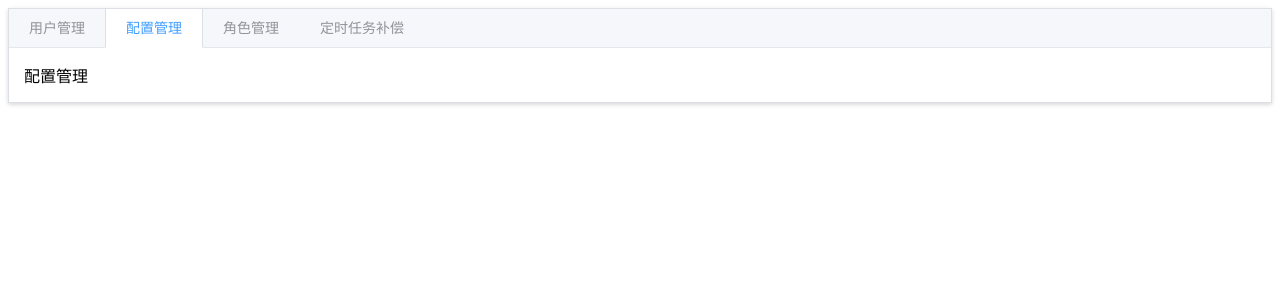
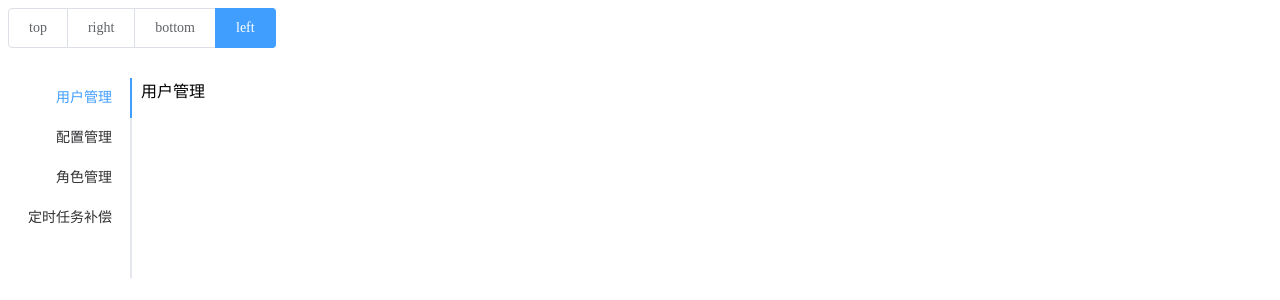
Before and after one commit to kingyeahwei/element_learning, a Vue app: page / in a window 1280 px wide. Shown: the top 300 px of the page. Built offline with nearby package versions, Linux system fonts and the light colour scheme.

Commit message:
tab 位置

```diff
--- a/src/App.vue
+++ b/src/App.vue
@@ -1,10 +1,17 @@
 <template>
   <div id="app">
-    <el-tabs v-model="activeName" @tab-click="handleClick" type="border-card">
-      <el-tab-pane label="用户管理" name="first">用户管理</el-tab-pane>
-      <el-tab-pane label="配置管理" name="second">配置管理</el-tab-pane>
-      <el-tab-pane label="角色管理" name="third">角色管理</el-tab-pane>
-      <el-tab-pane label="定时任务补偿" name="fourth">定时任务补偿</el-tab-pane>
+    <el-radio-group v-model="tabPosition" style="margin-bottom: 30px">
+      <el-radio-button label="top">top</el-radio-button>
+      <el-radio-button label="right">right</el-radio-button>
+      <el-radio-button label="bottom">bottom</el-radio-button>
+      <el-radio-button label="left">left</el-radio-button>
+
+    </el-radio-group>
+    <el-tabs :tab-position="tabPosition" style="height: 200px">
+      <el-tab-pane label="用户管理">用户管理</el-tab-pane>
+      <el-tab-pane label="配置管理">配置管理</el-tab-pane>
+      <el-tab-pane label="角色管理">角色管理</el-tab-pane>
+      <el-tab-pane label="定时任务补偿">定时任务补偿</el-tab-pane>
     </el-tabs>
   </div>
 </template>
@@ -14,13 +21,10 @@
         name: "app",
         data() {
             return {
-                activeName: "second"
+                tabPosition: "left"
             }
         },
         methods: {
-            handleClick(tab, event) {
-                console.log(tab, event)
-            }
         }
     }
 </script>
```
